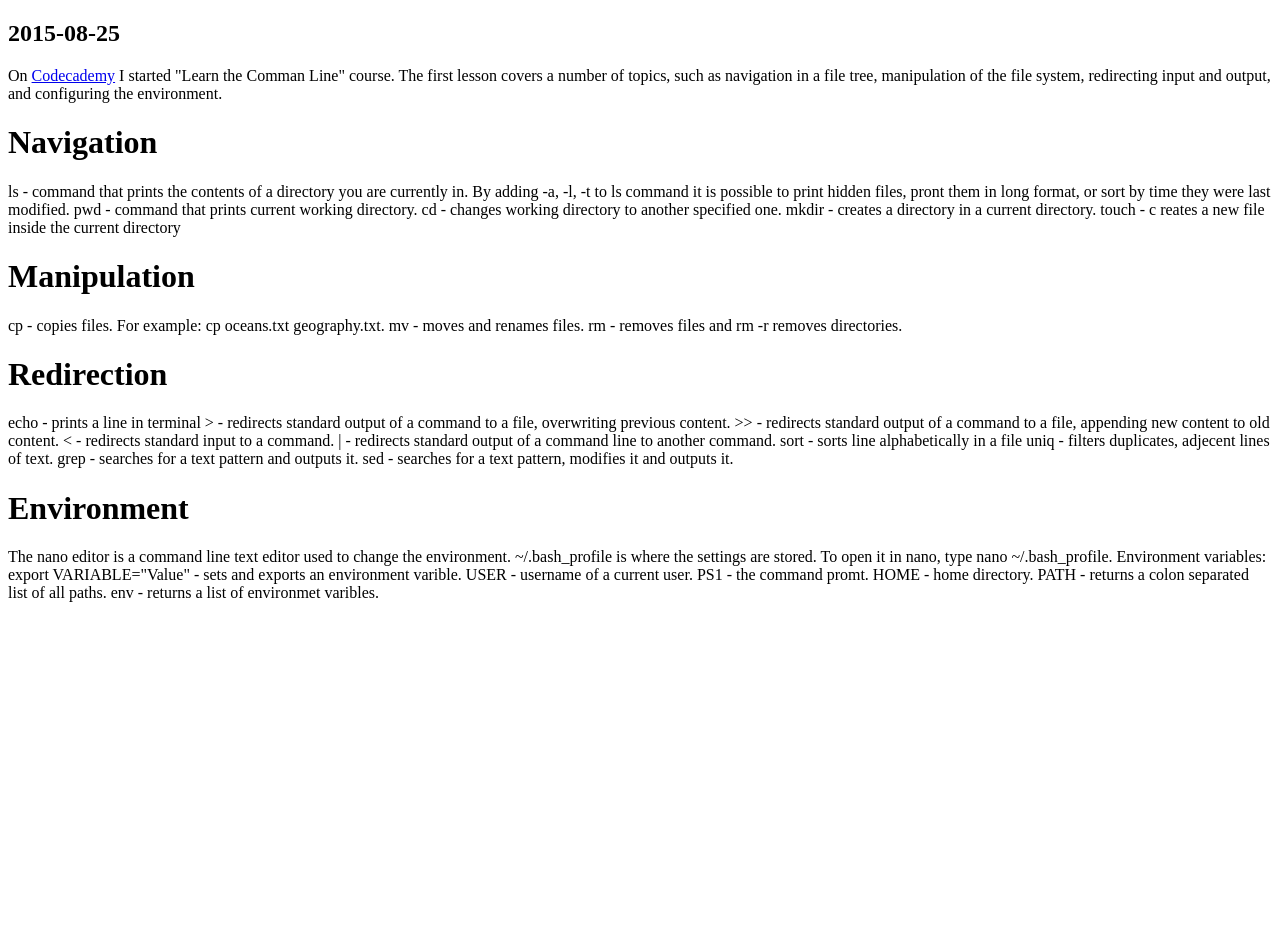
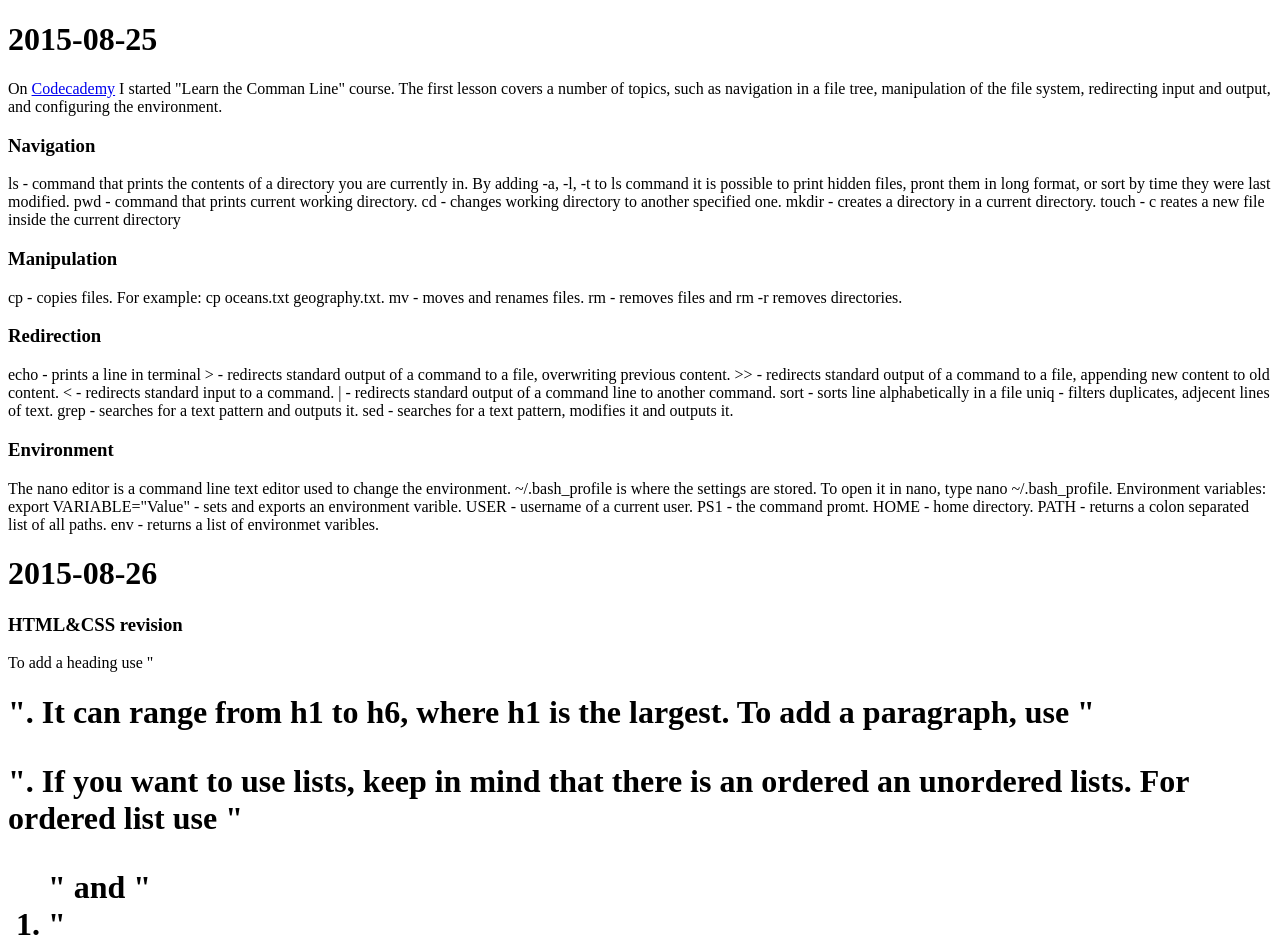
Before and after one commit to ilovemydog/ilovemydog.github.io, a plain HTML site: page index.html in a window 1280 px wide. Before the commit the page ends 800 px from the top, so only its background shows below. Drawn offline with Linux system fonts and the light colour scheme.

Commit message:
HTML and CSS

```diff
--- a/index.html
+++ b/index.html
@@ -4,9 +4,9 @@
 	<title>TIL</title>
 </head>
 <body>
-<h2>2015-08-25</h2>
+<h1>2015-08-25</h1>
 <p>On <a href=https://www.codecademy.com>Codecademy</a> I started "Learn the Comman Line" course. The first lesson covers a number of topics, such as navigation in a file tree, manipulation of the file system, redirecting input and output, and configuring the environment.</p>
-<h1>Navigation</h1>
+<h3>Navigation</h3>
 <p>ls - command that prints the contents of a directory you are currently in.
 By adding -a, -l, -t to ls command it is possible to print hidden files, pront them in long format, or sort by time they were last modified.
 pwd - command that prints current working directory.
@@ -15,12 +15,12 @@ mkdir - creates a directory in a current directory.
 touch - c reates a new file inside the current directory
 </p>
 
-<h1>Manipulation</h1>
+<h3>Manipulation</h3>
 <p> cp - copies files. For example: cp oceans.txt geography.txt.
 mv - moves and renames files.
 rm - removes files and rm -r removes directories.</p>
 
-<h1>Redirection</h1>
+<h3>Redirection</h3>
 <p>echo - prints a line in terminal
 > - redirects standard output of a command to a file, overwriting previous content.
 >> - redirects standard output of a command to a file, appending new content to old content.
@@ -33,7 +33,7 @@ grep - searches for a text pattern and outputs it.
 sed - searches for a text pattern, modifies it and outputs it.
 </p>
 
-<h1>Environment</h1>
+<h3>Environment</h3>
 <p>The nano editor is a command line text editor used to change the environment. ~/.bash_profile is where the settings are stored. To open it in nano, type nano ~/.bash_profile.
 Environment variables:
 export VARIABLE="Value" - sets and exports an environment varible.
@@ -43,5 +43,11 @@ HOME - home directory.
 PATH - returns a  colon separated list of all paths.
 env - returns a list of environmet varibles.</p>
 
+<h1>2015-08-26</h1>
+<h3>HTML&CSS revision</h3>
+<p>To add a heading use "<h1>". It can range from h1 to h6, where h1 is the largest.
+To add a paragraph, use "<p>".
+If you want to use lists, keep in mind that there is an ordered an unordered lists. For ordered list use "<ol>" and "<li>"</p>
+
 </body>
 </html>
```
